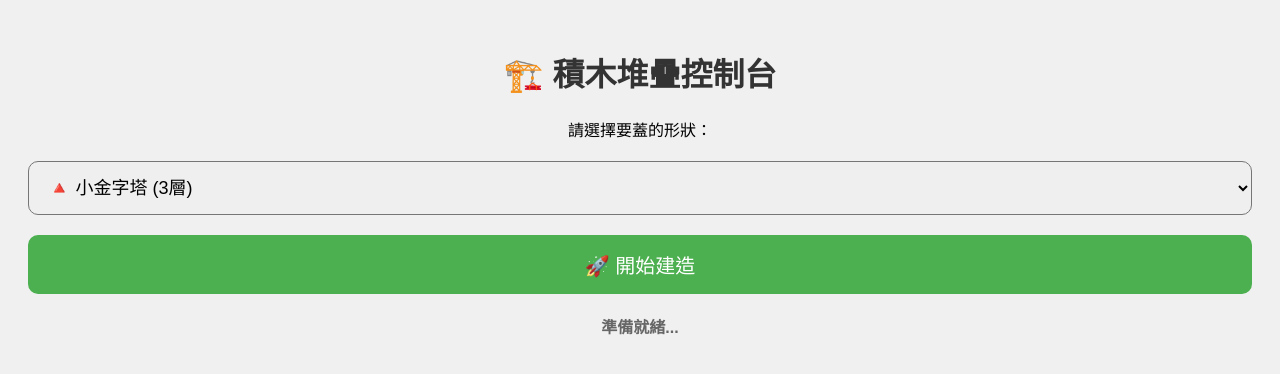
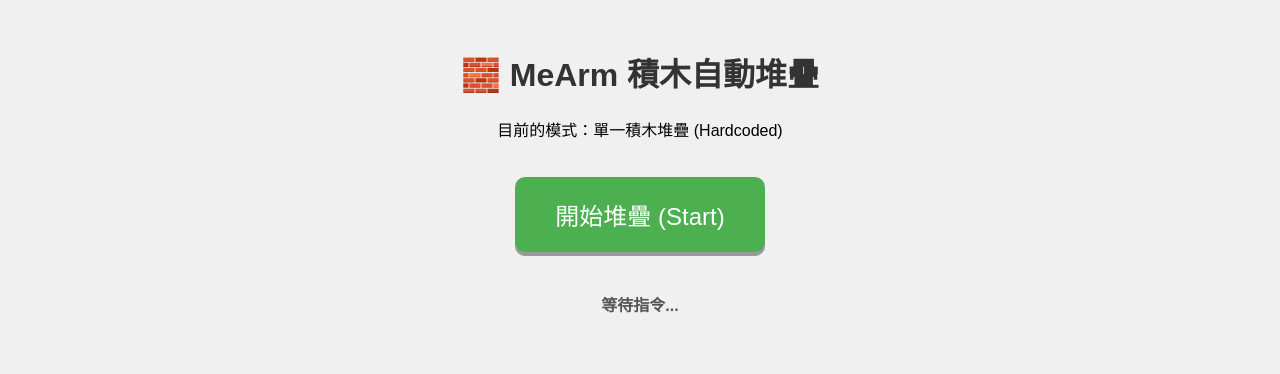
Before and after one commit to sdsfvvbn/cube-raspi, a Flask app: page / in a window 1280 px wide. Shown: the top 374 px of the page. Run offline with Flask 3, Linux system fonts and the light colour scheme; parts of the project's set-up code (start-up, migrations or seed data) failed here and were passed over.

Commit message:
Replace old HTML structure with new MeArm layout

```diff
--- a/templates/index.html
+++ b/templates/index.html
@@ -3,58 +3,56 @@
 <head>
     <meta charset="UTF-8">
     <meta name="viewport" content="width=device-width, initial-scale=1.0">
-    <title>積木堆疊大師</title>
+    <title>MeArm 控制中心</title>
     <style>
-        body { font-family: sans-serif; text-align: center; padding: 20px; background-color: #f0f0f0; }
+        body { font-family: Arial, sans-serif; text-align: center; padding: 20px; background-color: #f0f0f0; }
         h1 { color: #333; }
-        select { width: 100%; padding: 15px; font-size: 18px; margin: 20px 0; border-radius: 10px; }
-        button { width: 100%; padding: 15px; font-size: 20px; background-color: #4CAF50; color: white; border: none; border-radius: 10px; cursor: pointer; }
-        button:active { background-color: #45a049; }
-        #status { margin-top: 20px; color: #666; font-weight: bold; }
+        .btn {
+            background-color: #4CAF50; /* Green */
+            border: none;
+            color: white;
+            padding: 20px 40px;
+            text-align: center;
+            text-decoration: none;
+            display: inline-block;
+            font-size: 24px;
+            margin: 20px 2px;
+            cursor: pointer;
+            border-radius: 10px;
+            box-shadow: 0 4px #999;
+        }
+        .btn:active {
+            background-color: #3e8e41;
+            box-shadow: 0 2px #666;
+            transform: translateY(2px);
+        }
+        #status { margin-top: 20px; font-weight: bold; color: #555; }
     </style>
 </head>
 <body>
 
-    <h1>🏗️ 積木堆疊控制台</h1>
+    <h1>🧱 MeArm 積木自動堆疊</h1>
+    <p>目前的模式：單一積木堆疊 (Hardcoded)</p>
 
-    <label for="shape-select">請選擇要蓋的形狀：</label>
-    <select id="shape-select">
-        <option value="pyramid">🔺 小金字塔 (3層)</option>
-        <option value="wall">🧱 城牆 (2x3)</option>
-        <option value="tower">🗼 高塔 (單柱)</option>
-        <option value="stairs">🪜 階梯</option>
-    </select>
+    <button class="btn" onclick="startStacking()">開始堆疊 (Start)</button>
 
-    <button onclick="startBuild()">🚀 開始建造</button>
-
-    <div id="status">準備就緒...</div>
+    <div id="status">等待指令...</div>
 
     <script>
-        function startBuild() {
-            const shape = document.getElementById('shape-select').value;
-            const statusDiv = document.getElementById('status');
+        function startStacking() {
+            document.getElementById("status").innerText = "🔧 機器手臂運作中，請勿靠近...";
 
-            statusDiv.innerText = "⏳ 指令傳送中...";
-            statusDiv.style.color = "blue";
-
-            fetch('/start_build', {
-                method: 'POST',
-                headers: { 'Content-Type': 'application/json' },
-                body: JSON.stringify({ shape_name: shape })
-            })
-            .then(response => response.json())
-            .then(data => {
-                if (data.status === 'success') {
-                    statusDiv.innerText = "✅ 收到指令！手臂開始工作中...";
-                    statusDiv.style.color = "green";
+            fetch('/start', { method: 'POST' })
+            .then(response => {
+                if (response.ok) {
+                    document.getElementById("status").innerText = "✅ 堆疊完成！";
                 } else {
-                    statusDiv.innerText = "❌ 錯誤：" + data.message;
-                    statusDiv.style.color = "red";
+                    document.getElementById("status").innerText = "❌ 發生錯誤";
                 }
             })
             .catch(error => {
-                statusDiv.innerText = "❌ 連線失敗！請檢查樹莓派";
-                statusDiv.style.color = "red";
+                console.error('Error:', error);
+                document.getElementById("status").innerText = "❌ 連線錯誤";
             });
         }
     </script>
```
